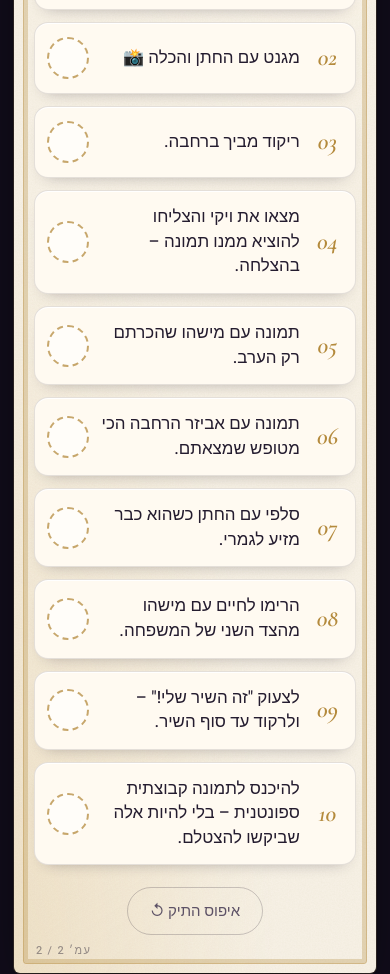
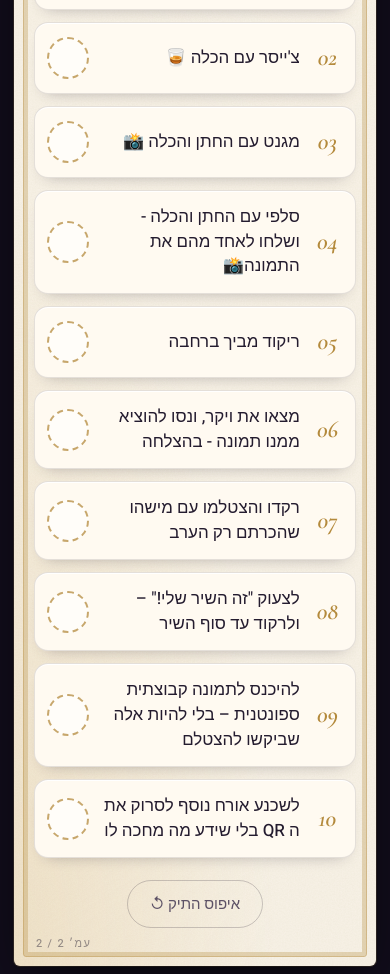
Before and after one commit to inbalros/Inbal-Alon, a plain HTML site: page index.html in a window 390 px wide. Shown: the part 1580-2554 px from the top of the page. Drawn offline with nearby package versions, Linux system fonts and the light colour scheme; a web font is replaced by a local one.

Commit message:
Keep the light design in phone dark mode; update challenge list
- Declare color-scheme "only light" (meta tag + :root) so Android
  Chrome / Samsung Internet dark mode no longer repaints the ivory
  pages and progress card black. Previously the page wrongly declared
  "dark". No colours or design changed.
- Challenge list edited by Inbal: add a chaser with the bride, a
  selfie with the couple, and convincing another guest to scan the
  QR; drop three older tasks (9 challenges total)

Co-Authored-By: Claude Opus 5.5 <noreply@anthropic.com>

```diff
--- a/css/styles.css
+++ b/css/styles.css
@@ -39,6 +39,9 @@
 }
 
 /* ---------- Base ---------- */
+/* Fixed design colours: opt out of automatic/forced dark mode on every browser */
+:root { color-scheme: only light; }
+
 *, *::before, *::after { box-sizing: border-box; }
 
 html {
--- a/index.html
+++ b/index.html
@@ -4,7 +4,8 @@
   <meta charset="utf-8">
   <meta name="viewport" content="width=device-width, initial-scale=1, viewport-fit=cover">
   <meta name="theme-color" content="#110d1b">
-  <meta name="color-scheme" content="dark">
+  <!-- The design has fixed colours: stop phones (Android/Chrome/Samsung dark mode) from repainting it -->
+  <meta name="color-scheme" content="only light">
   <title>הודעה מההנהלה · ענבל ואלון</title>
   <meta name="description" content="נתפסתם סורקים את החולצה של החתן. נפתח לכם תיק בהנהלה.">
   <meta property="og:title" content="הודעה מההנהלה ⚠️">
--- a/js/content.js
+++ b/js/content.js
@@ -97,15 +97,15 @@ window.WEDDING = {
   /* ---------- The challenges (edit / add / remove freely) ---------- */
   challenges: [
     "צ׳ייסר עם החתן 🥃",
+	"צ'ייסר עם הכלה 🥃",
     "מגנט עם החתן והכלה 📸",
-    "ריקוד מביך ברחבה.",
-    "מצאו את ויקי והצליחו להוציא ממנו תמונה – בהצלחה.",
-    "תמונה עם מישהו שהכרתם רק הערב.",
-    "תמונה עם אביזר הרחבה הכי מטופש שמצאתם.",
-    "סלפי עם החתן כשהוא כבר מזיע לגמרי.",
-    "הרימו לחיים עם מישהו מהצד השני של המשפחה.",
-    "לצעוק \"זה השיר שלי!\" – ולרקוד עד סוף השיר.",
-    "להיכנס לתמונה קבוצתית ספונטנית – בלי להיות אלה שביקשו להצטלם.",
+	"סלפי עם החתן והכלה - ושלחו לאחד מהם את התמונה📸",
+    "ריקוד מביך ברחבה",
+    "מצאו את ויקר, ונסו להוציא ממנו תמונה - בהצלחה",
+    "רקדו והצטלמו עם מישהו שהכרתם רק הערב",
+    "לצעוק \"זה השיר שלי!\" – ולרקוד עד סוף השיר",
+    "להיכנס לתמונה קבוצתית ספונטנית – בלי להיות אלה שביקשו להצטלם",
+	"לשכנע אורח נוסף לסרוק את ה QR בלי שידע מה מחכה לו",
   ],
 
   /* ---------- Live verdict under the progress bar ----------
```
